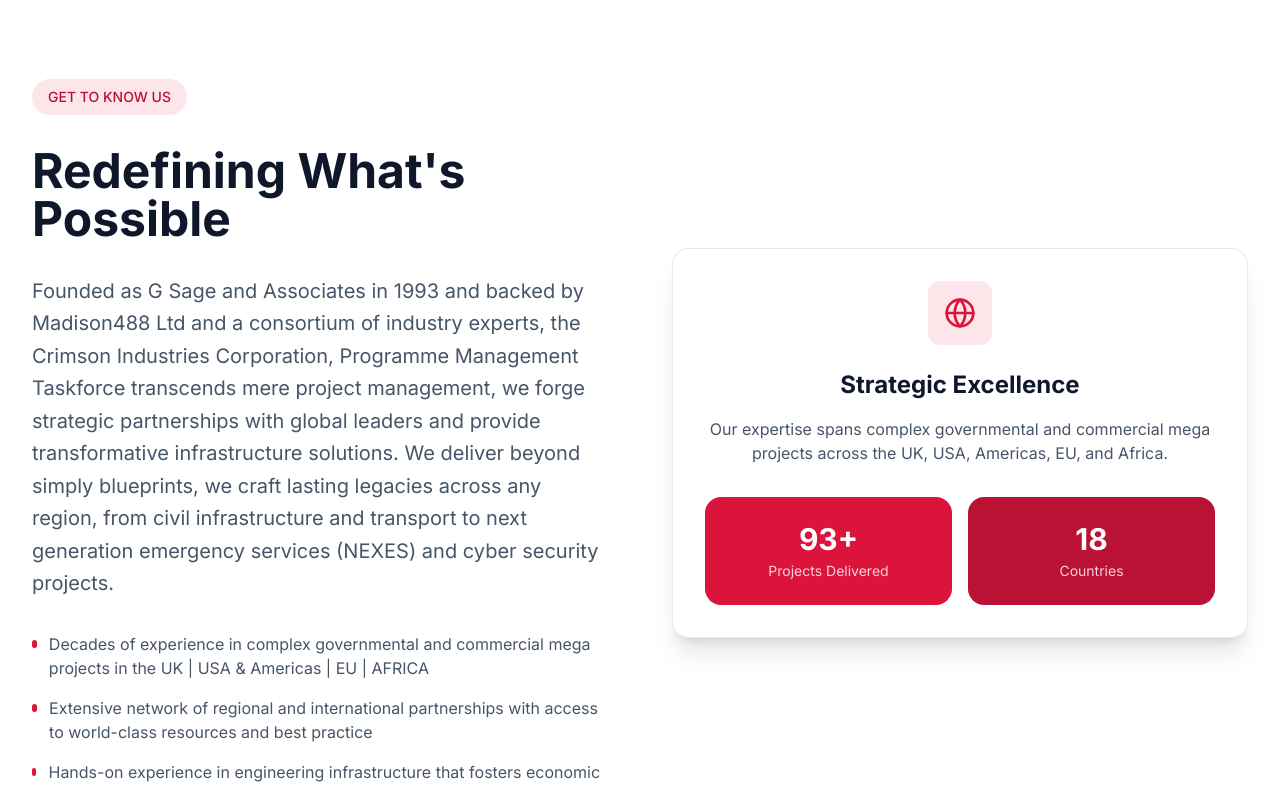
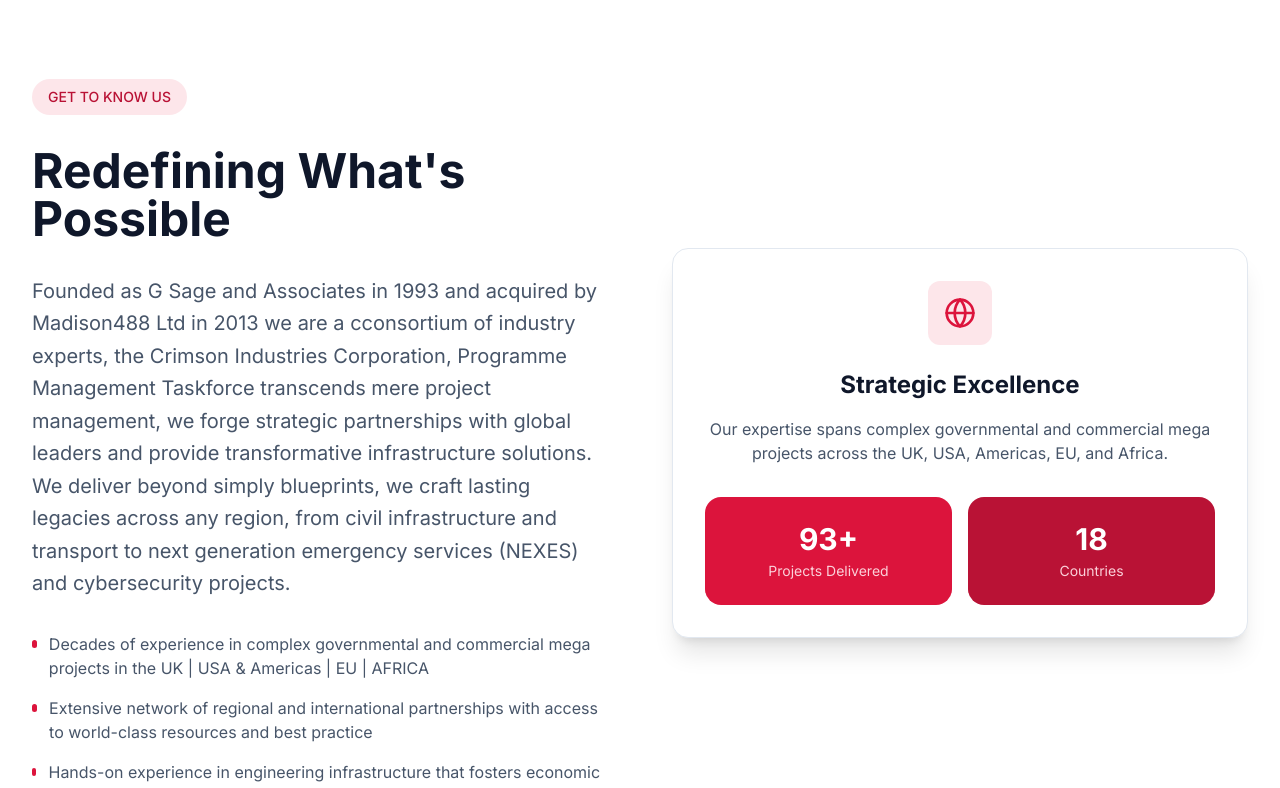
Before and after one commit to gsagecom/crimson, a Next.js app: page /about in a window 1280 px wide. Shown: the part 424-1212 px from the top of the page. Built offline with nearby package versions, Linux system fonts and the light colour scheme.

Commit message:
Update company history and fix typos in about page

```diff
--- a/src/app/about/page.tsx
+++ b/src/app/about/page.tsx
@@ -102,14 +102,14 @@
                 Redefining What&apos;s Possible
               </h2>
               <p className="text-xl text-slate-600 leading-relaxed">
-                Founded as G Sage and Associates in 1993 and backed by Madison488 Ltd and a
-                consortium of industry experts, the Crimson Industries Corporation,
+                Founded as G Sage and Associates in 1993 and acquired by Madison488 Ltd in 2013 we are
+                a cconsortium of industry experts, the Crimson Industries Corporation,
                 Programme Management Taskforce transcends mere project management,
                 we forge strategic partnerships with global leaders and provide
                 transformative infrastructure solutions. We deliver beyond simply
                 blueprints, we craft lasting legacies across any region, from
                 civil infrastructure and transport to next generation emergency
-                services (NEXES) and cyber security projects.
+                services (NEXES) and cybersecurity projects.
               </p>
               <ul className="space-y-4">
                 <li className="flex items-start gap-3">
```
